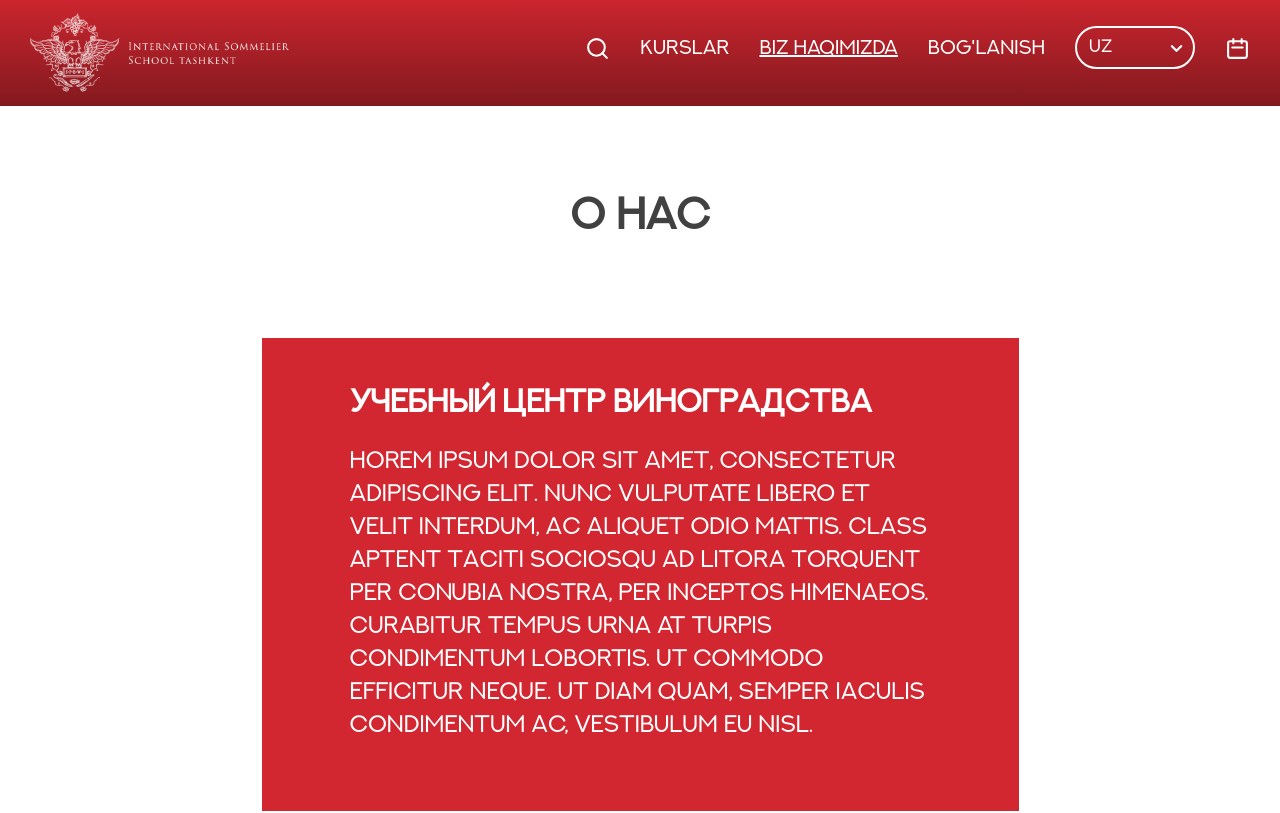
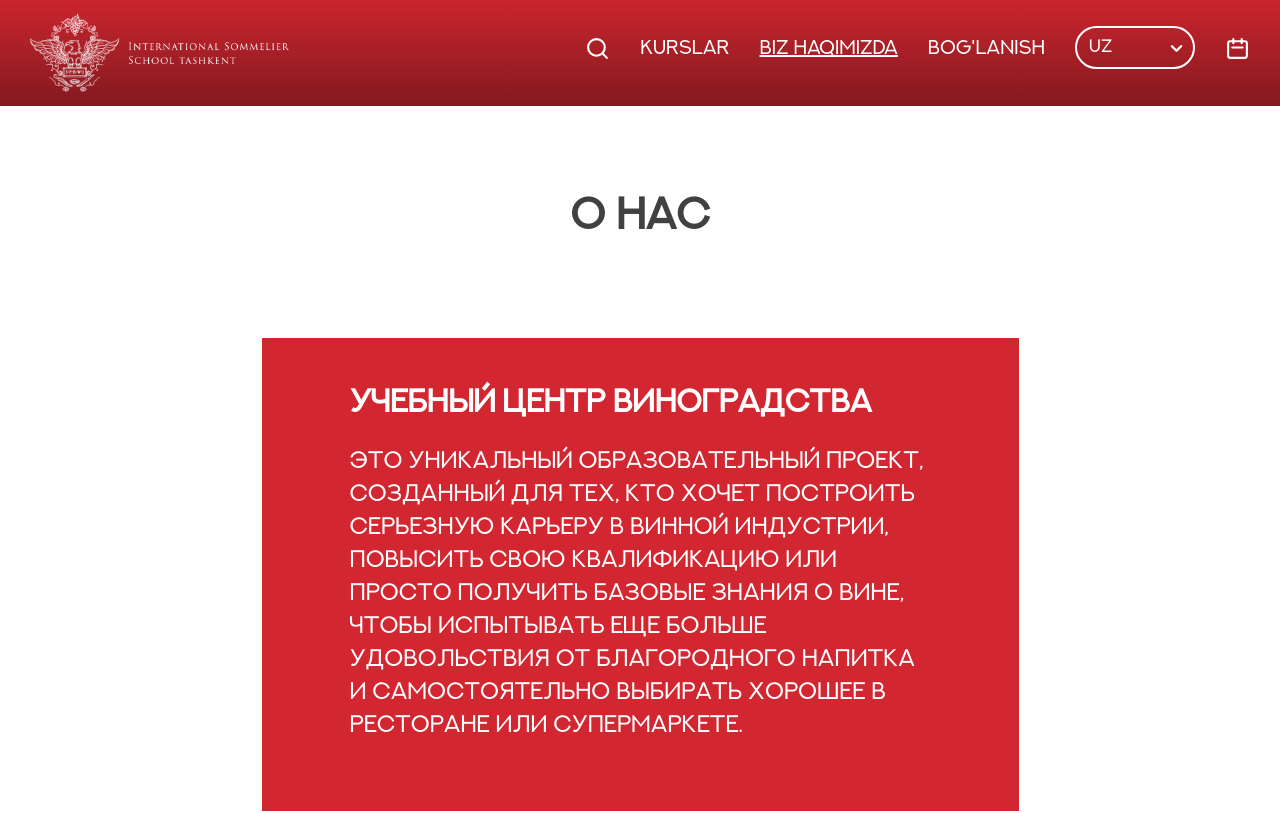
Before and after one commit to Diyorbek-Yusupov/grape, a React (Create React App) app: page /about in a window 1280 px wide. Shown: the top 813 px of the page. Built offline with nearby package versions, Linux system fonts and the light colour scheme; no server answers.

Commit message:
about page updated

```diff
--- a/src/components/pages/About/About.jsx
+++ b/src/components/pages/About/About.jsx
@@ -11,19 +11,19 @@ const About = () => {
 							<div className="about-card">
 								<h1>Учебный центр Виноградства</h1>
 								<p className="about-page__desc">
-                  Horem ipsum dolor sit amet, consectetur adipiscing elit. Nunc
-                  vulputate libero et velit interdum, ac aliquet odio mattis.
-                  Class aptent taciti sociosqu ad litora torquent per conubia
-                  nostra, per inceptos himenaeos. Curabitur tempus urna at
-                  turpis condimentum lobortis. Ut commodo efficitur neque. Ut
-                  diam quam, semper iaculis condimentum ac, vestibulum eu nisl.
+									Это уникальный образовательный проект, созданный для тех, кто
+									хочет построить серьезную карьеру в винной индустрии, повысить
+									свою квалификацию или просто получить базовые знания о вине,
+									чтобы испытывать еще больше удовольствия от благородного
+									напитка и самостоятельно выбирать хорошее в ресторане или
+									супермаркете.
 								</p>
 							</div>
 						</div>
 					</div>
 					<div className="about-page__left">
 						<div className="about-left-imgWrapper">
-              <img src="/images/course-img.png" alt="" />
+							<img src="/images/w.png" alt="" />
 						</div>
 					</div>
 				</div>
--- a/src/components/pages/CalendarPage/CalendarComponent.jsx
+++ b/src/components/pages/CalendarPage/CalendarComponent.jsx
@@ -60,9 +60,9 @@ function CalendarComponent({ setFilteredData }) {
   return (
     <Calendar
       locale={"ru"}
-      // formatShortWeekday={(locale, value) =>
-      //   customShortWeekdayFormat[value.getDay()]
-      // }
+      formatShortWeekday={(locale, value) =>
+        customShortWeekdayFormat[value.getDay()]
+      }
       tileClassName={highlightTile}
       onChange={onChange}
       value={value}
--- a/src/components/pages/Contact/Contact.scss
+++ b/src/components/pages/Contact/Contact.scss
@@ -64,18 +64,16 @@
 
 		button {
 			display: block;
-      background-color: $blue;
+			background: linear-gradient(to bottom, #c8252d, #84191f);
 			padding: 0.7rem 5rem;
 			font-size: 2rem;
 			color: $white;
 			margin: 0 auto;
-      border-radius: 0.3rem;
 			transition: all 0.2s ease;
-      border: 1px solid $blue;
+			border: none;
 
 			&:hover {
-        background-color: transparent;
-        color: $blue;
+				transform: scale(1.05);
 			}
 		}
 	}
```
Lines whose indentation alone changed are shown as unchanged.
